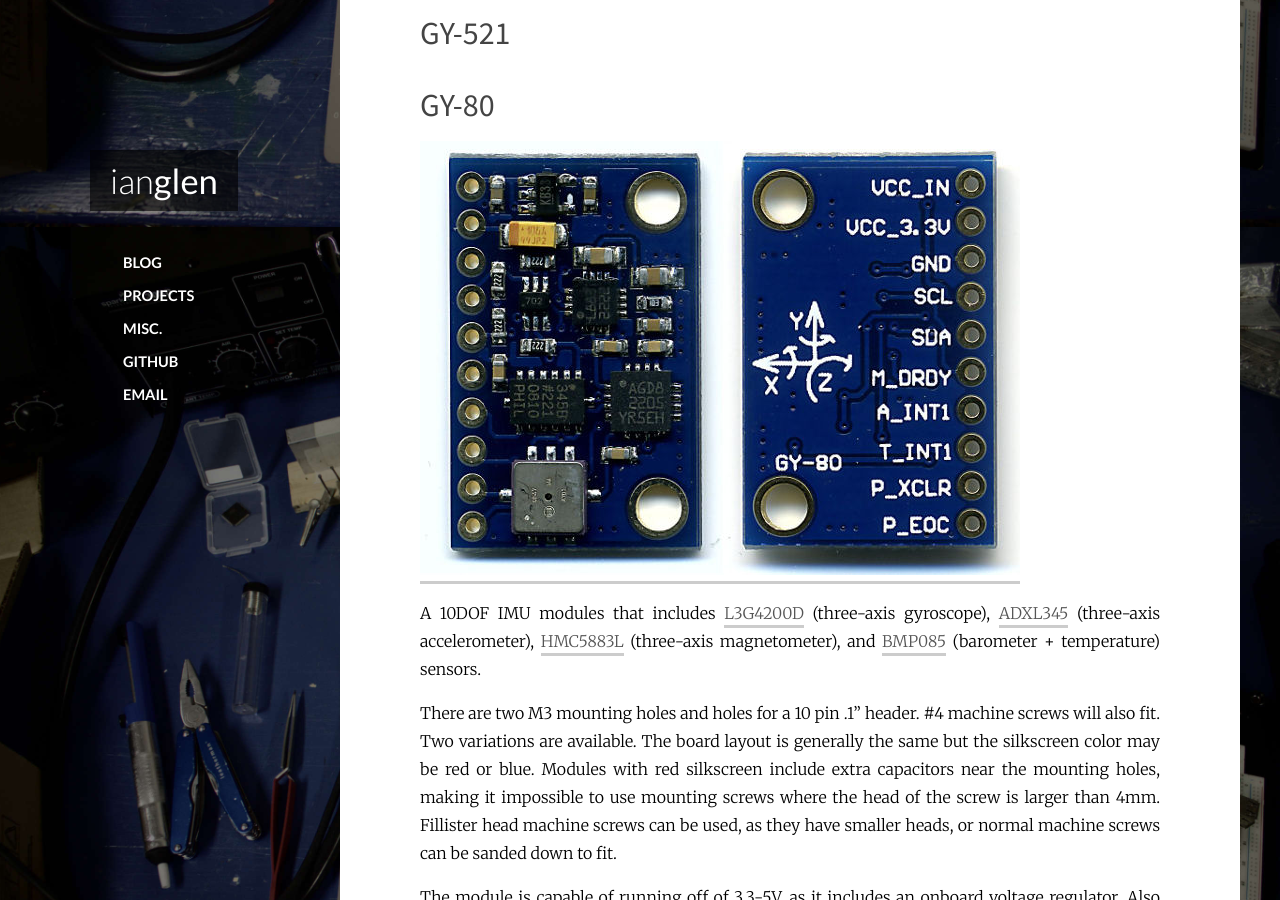
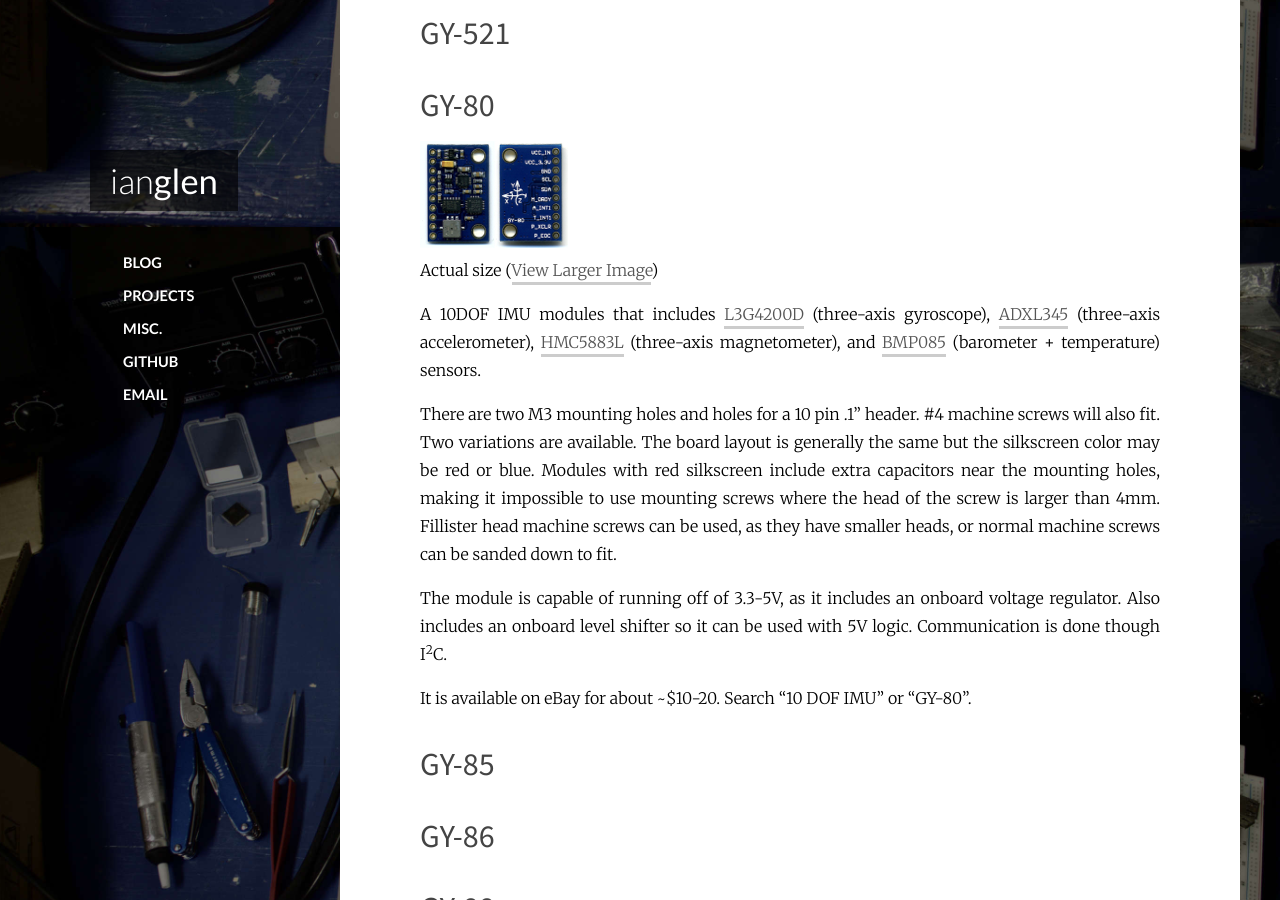
Before and after one commit to codeThatThinks/ianglen.me, a Jekyll site: the page built from misc/cheap-ebay-electronics.md, in a window 1280 px wide and 900 px high, scrolled down 673 px. Built offline with Jekyll 4.4.1, drawn with Linux system fonts in a browser that asks for light colours; Markdown is read by kramdown in place of the engine named in the settings.

Commit message:
Updated image sizing for GY-80 picture, added @2x size

```diff
--- a/misc/cheap-ebay-electronics.md
+++ b/misc/cheap-ebay-electronics.md
@@ -14,7 +14,8 @@ A collection of information on the various cheap electronics modules available o
 
 ### GY-80
 
-[![GY-80](/content/misc/cheap-ebay-electronics/GY-80-thumbnail.jpg)](/content/misc/cheap-ebay-electronics/GY-80.jpg)
+![GY-80](/content/misc/cheap-ebay-electronics/GY-80-thumbnail.jpg)
+Actual size ([View Larger Image](/content/misc/cheap-ebay-electronics/GY-80.jpg))
 
 A 10DOF IMU modules that includes [L3G4200D](http://www.st.com/st-web-ui/static/active/en/resource/technical/document/datasheet/CD00265057.pdf) (three-axis gyroscope), [ADXL345](http://www.analog.com/media/en/technical-documentation/data-sheets/ADXL345.pdf) (three-axis accelerometer), [HMC5883L](http://www51.honeywell.com/aero/common/documents/myaerospacecatalog-documents/Defense_Brochures-documents/HMC5883L_3-Axis_Digital_Compass_IC.pdf) (three-axis magnetometer), and [BMP085](https://www.sparkfun.com/datasheets/Components/General/BMP085_Flyer_Rev.0.2_March2008.pdf) (barometer + temperature) sensors.
 
```
Also changed, not shown: content/misc/cheap-ebay-electronics/GY-80-thumbnail.jpg, content/misc/cheap-ebay-electronics/GY-80-thumbnail@2x.jpg (added).
